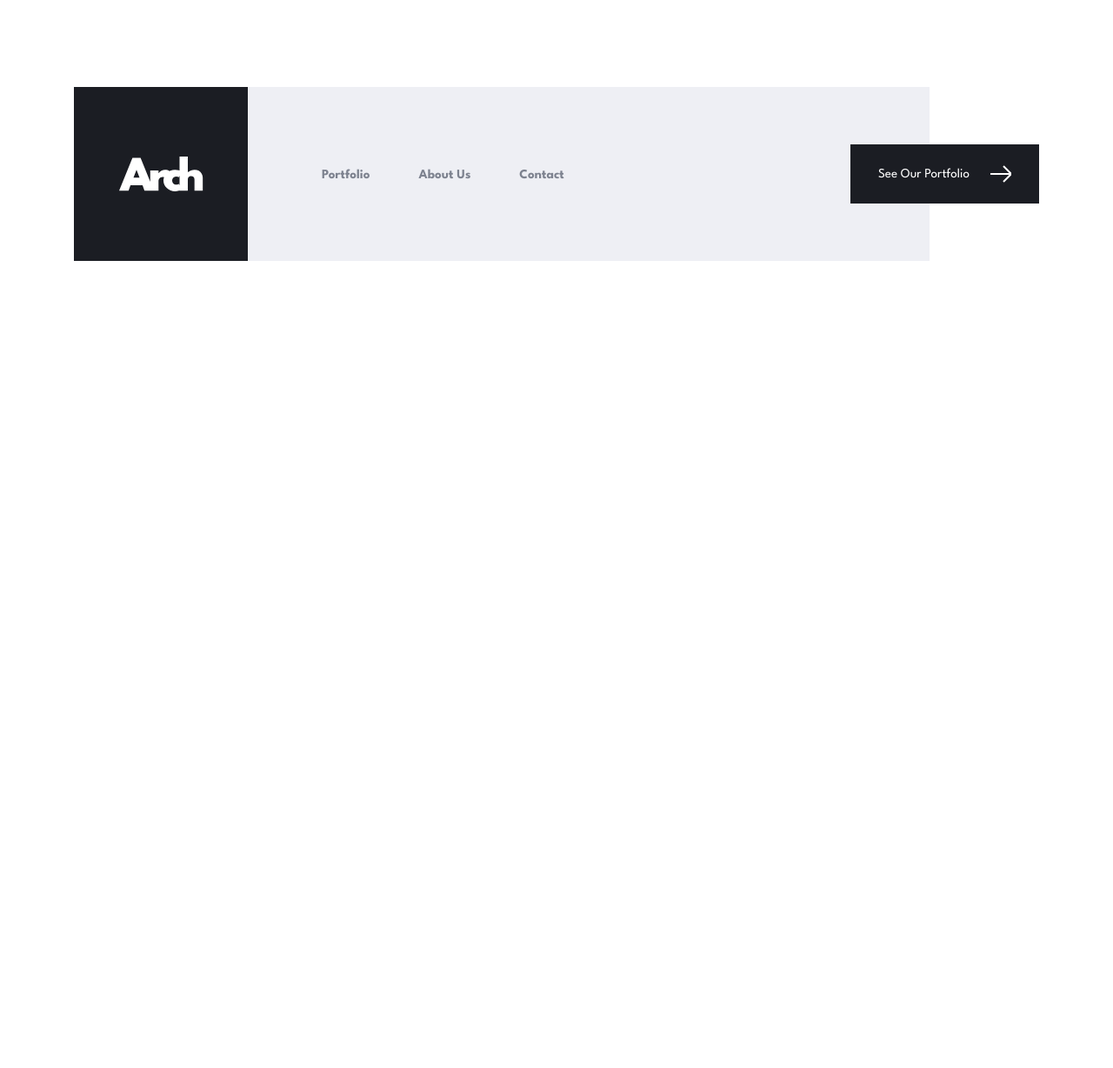
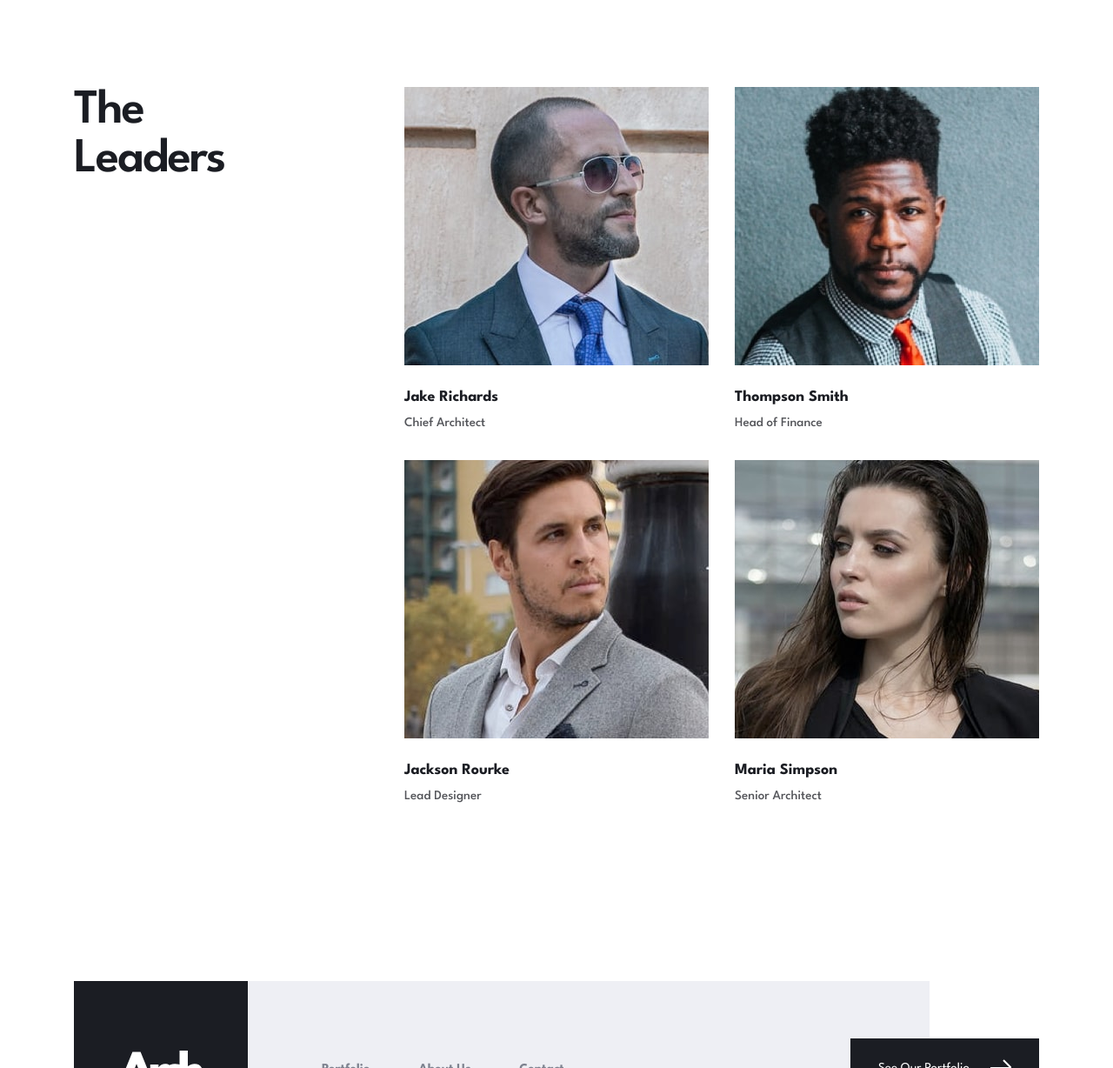
Before and after one commit to ezlyTech/Arch, a website: page about.html in a window 1280 px wide. Shown: the part 1748-2976 px from the top of the page at 87% size. Before the commit the page ends 2048 px from the top, so only its background shows below. Drawn offline with nearby package versions, Linux system fonts and the light colour scheme.

Commit message:
add leader section

```diff
--- a/about.html
+++ b/about.html
@@ -91,6 +91,63 @@
 
 
 
+    <!-- LEADERS -->
+    <section class="leaders section">
+        <div class="leaders__container">
+            <div class="headings__container">
+                <h3>The <br> Leaders</h3>
+            </div>
+            <div class="profiles__container">
+                <div class="profile__item">
+                    <div class="image__container" style="background-image: url('./assets/about/desktop/avatar-jake.jpg');">
+                        <img class="icon" src="./assets/icons/icon-linkedin.svg" alt="">
+                        <img class="icon" src="./assets/icons/icon-twitter.svg" alt="">
+                    </div>
+                    <div class="profile__texts">
+                        <p class="main">Jake Richards</p>
+                        <p class="sub">Chief Architect</p>
+                    </div>
+                </div>
+
+                <div class="profile__item">
+                    <div class="image__container" style="background-image: url('./assets/about/desktop/avatar-thompson.jpg');">
+                        <img class="icon" src="./assets/icons/icon-linkedin.svg" alt="">
+                        <img class="icon" src="./assets/icons/icon-twitter.svg" alt="">
+                    </div>
+                    <div class="profile__texts">
+                        <p class="main">Thompson Smith</p>
+                        <p class="sub">Head of Finance</p>
+                    </div>
+                </div>
+
+                <div class="profile__item">
+                    <div class="image__container" style="background-image: url('./assets/about/desktop/avatar-jackson.jpg');">
+                        <img class="icon" src="./assets/icons/icon-linkedin.svg" alt="">
+                        <img class="icon" src="./assets/icons/icon-twitter.svg" alt="">
+                    </div>
+                    <div class="profile__texts">
+                        <p class="main">Jackson Rourke</p>
+                        <p class="sub">Lead Designer</p>
+                    </div>
+                </div>
+
+                <div class="profile__item">
+                    <div class="image__container" style="background-image: url('./assets/about/desktop/avatar-maria.jpg');">
+                        <img class="icon" src="./assets/icons/icon-linkedin.svg" alt="">
+                        <img class="icon" src="./assets/icons/icon-twitter.svg" alt="">
+                    </div>
+                    <div class="profile__texts">
+                        <p class="main">Maria Simpson</p>
+                        <p class="sub">Senior Architect</p>
+                    </div>
+                </div>
+            </div>
+        </div>
+    </section>
+
+
+
+
 
 
 
--- a/app/scss/globals/base.scss
+++ b/app/scss/globals/base.scss
@@ -6,6 +6,11 @@
 section {
     max-width: 1110px;
     margin: 0 auto;
+}
+
+html, body {
+    max-width: 100%;
+    overflow-x: hidden;
 }
 
 // HEADINGS
--- a/app/scss/ribbons/about-imagetext.scss
+++ b/app/scss/ribbons/about-imagetext.scss
@@ -1,9 +1,9 @@
 .image-text.about {
+    padding-left: 32px;
+    padding-right: 32px;
 
     .image-text__container {
         align-items: stretch;
-        padding-left: 32px;
-        padding-right: 32px;
         gap: 20px;
 
         .headings__container {
--- /dev/null
+++ b/app/scss/ribbons/leaders.scss
@@ -0,0 +1,111 @@
+.leaders {
+    padding-bottom: 100px;
+    padding-top: 100px;
+    padding-left: 32px;
+    padding-right: 32px;
+
+    .leaders__container {
+        display: flex;
+        width: 100%;
+        justify-content: space-between;
+
+        .headings__container {
+
+        }
+
+        .profiles__container {
+            display: flex;
+            flex-wrap: wrap;
+            gap: 30px;
+            justify-content: end;
+
+            .profile__item {
+                width: 350px;
+
+                .image__container {
+                    height: 320px;
+                    width: 350px;
+                    display: flex;
+                    align-items: center;
+                    justify-content: center;
+                    gap: 32px;
+                    position: relative;
+                    cursor: pointer;
+
+                    .icon {
+                        filter: brightness(9);
+                        display: none;
+                    }
+
+                    &:hover {
+
+                        &:before {
+                            position: absolute;
+                            content: '';
+                            top: 0;
+                            left: 0;
+                            width: 100%;
+                            height: 100%;
+                            background-color: black;
+                            opacity: 0.3;
+                        }
+
+                        .icon {
+                            display: block;
+                        }
+                    }
+                }
+
+                .profile__texts {
+                    .main {
+                        font-weight: 700;
+                        font-size: 18px;
+                        line-height: 25px;
+                        color: #1B1D23;
+                        margin-top: 24px;
+                    }
+
+                    .sub {
+                        font-weight: 500;
+                        font-size: 15px;
+                        line-height: 25px;
+                        color: #1B1D23;
+                        opacity: 0.75;
+                        margin-top: 5px;
+                    }
+                }
+            }
+        }
+    }
+}
+
+
+@media only screen and (max-width: 768px) {
+    .leaders {
+        padding-left: 0;
+        padding-right: 0;
+
+        .leaders__container {
+            flex-direction: column;
+            padding: 20px 32px 80px 32px;
+
+            .headings__container {
+                padding-left: 0;
+            }
+
+            .profiles__container {
+                gap: 30px;
+                justify-content: normal;
+                margin-top: 64px;
+
+                .profile__item {
+                    width: 281px;
+
+                    .image__container {
+                        width: 100%;
+                    }
+                }
+            }
+        }
+    }
+}
--- a/app/scss/style.scss
+++ b/app/scss/style.scss
@@ -17,3 +17,4 @@
 @import './ribbons/portfolio.scss';
 @import './ribbons/hero.scss';
 @import './ribbons/about-imagetext.scss';
+@import './ribbons/leaders.scss';
```
Also changed, not shown: dist/style.css, 1 other file.
